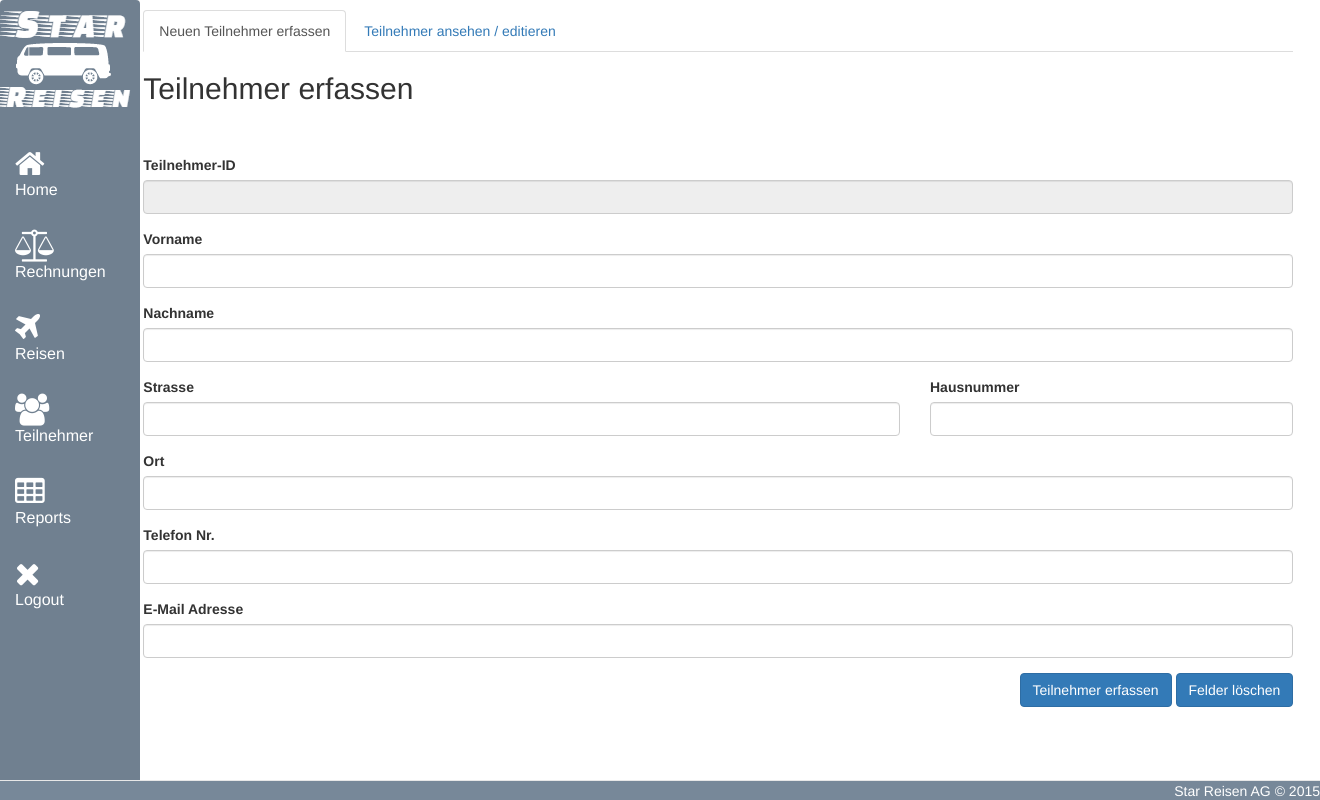
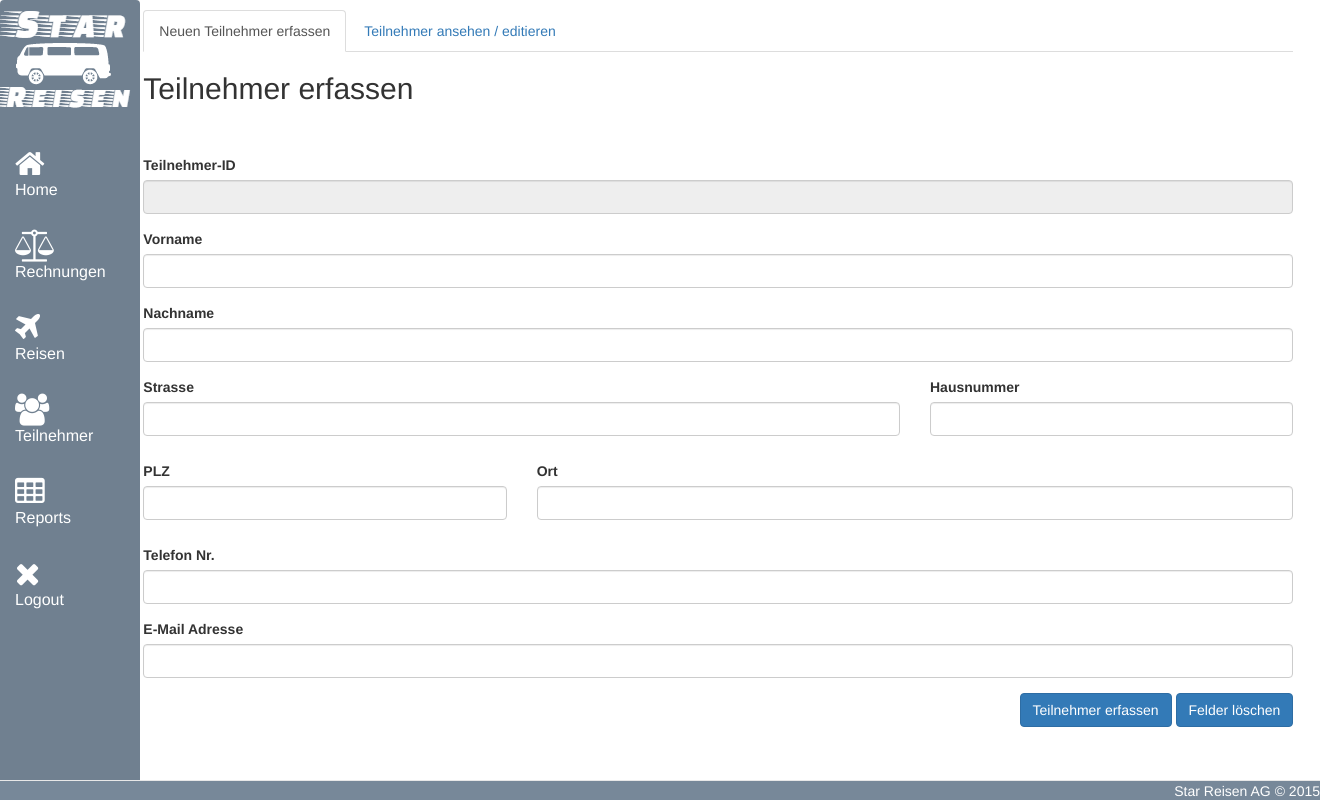
Before and after one commit to FP1989/WebEngineering2015, a PHP site: page /teilnehmer.php in a window 1320 px wide. Run offline with PHP 8.4, Linux system fonts and the light colour scheme; some libraries are stand-ins or nearby versions.

Commit message:
validation teilnehmer formular

```diff
--- a/reisen.write.php
+++ b/reisen.write.php
@@ -63,7 +63,7 @@ if(isset($_POST['gesendet'])) {
         $traveldata['Hinreise'] = $_POST['fromdate'];
         $traveldata['Rueckreise']= $_POST['todate'];
 
-        //create Rechnungsobjekt
+
         $reise = reise::newReise($traveldata);
 
         //make insert-statement
--- /dev/null
+++ b/teilnehmer.write.php
@@ -0,0 +1,139 @@
+<?php
+include("classes/database.class.php");
+include("classes/teilnehmer.class.php");
+// define variables and set to empty values
+$surname_error = $lastname_error = $street_error = $housenumber_error = $plz_error = $town_error = $telefon_error = $email_error = "";
+$surname =  $lastname = $street = $housenumber= $plz= $town = $telefon = $email ="";
+$valid = true;
+$success_alert="";
+$error_alert="";
+
+if(isset($_POST['gesendet'])) {
+    if (empty($_POST['surname'])) {
+        $surname_error = "Bitte einen Vornamen eingeben";
+        $valid="false";
+    }
+    if (empty($_POST['lastname'])) {
+        $lastname_error = "Bitte einen Nachname eingeben";
+        $valid="false";
+    }
+    if (empty($_POST['street'])) {
+        $street_error = "Bitte eine Strasse eingeben";
+        $valid="false";
+    }
+    if (empty($_POST['housenumber'])) {
+        $housenumber_error = "Bitte eine Strasse eingeben";
+        $valid="false";
+    }
+    if (empty($_POST['plz'])) {
+        $plz_error = "Bitte eine PLZ eingeben";
+        $valid="false";
+    }
+    if (empty($_POST['town'])) {
+        $town_error = "Bitte eine Stadt eingeben";
+        $valid="false";
+    }
+    if (empty($_POST['telefon'])) {
+        $telefon_error = "Bitte eine Strasse eingeben";
+        $valid="false";
+    }
+    if (empty($_POST['email'])) {
+        $email_error = "Bitte eine E-Mail Adresse eingeben";
+        $valid="false";
+    }
+    if ($valid) {
+        $participantData = array();
+        $participantData['Vorname'] = $_POST['surname'];
+        $participantData['Nachname']= $_POST['lastname'];
+        $participantData['Strasse']= $_POST['street'];
+        $participantData['Hausnummer']= $_POST['housenumber'];
+        $participantData['PLZ']= $_POST['plz'];
+        $participantData['Ort']= $_POST['town'];
+        $participantData['Telefon']= $_POST['telefon'];
+        $participantData['Mail']= $_POST['email'];
+
+        $participant = teilnehmer::newTeilnehmer($participantData);
+
+        //make insert-statement
+        /** @var database $verbindung */
+        $verbindung = database::getDatabase();
+        $successful = $verbindung->insertTeilnehmner($participant);
+
+        $success_alert= "<div class='alert alert-success' role='alert'>Neuen Teilnehmer erfasst.</div>";
+    }else{
+        $error_alert = "<div class='alert alert-warning' role='alert'>Das Formular enthält Fehler/Unvollständigkeiten.</div>";
+    }
+
+}
+
+
+?>
+
+<form role="form" method="post" action="">
+    <h2>Teilnehmer erfassen</h2><br><br>
+
+    <div class="form-group">
+        <label>Teilnehmer-ID</label>
+        <input class="form-control" type="text" readonly>
+    </div>
+
+    <div class="form-group <?php echo (!empty($surname_error)) ? 'has-error':''; ?>">
+        <label>Vorname</label>
+        <input class="form-control" name="surname" type="text">
+        <?php echo "<span class='help-block'>$surname_error</span>";?>
+    </div>
+
+    <div class="form-group <?php echo (!empty($lastname_error)) ? 'has-error':''; ?>">
+        <label>Nachname</label>
+        <input class="form-control" name="lastname" type="text">
+        <?php echo "<span class='help-block'>$lastname_error</span>";?>
+    </div>
+
+    <div class="form-group">
+        <div class="row">
+            <div class="col-md-8 <?php echo (!empty($street_error)) ? 'has-error':''; ?>">
+                <label>Strasse</label>
+                <input class="form-control" name="street" type="text">
+                <?php echo "<span class='help-block'>$street_error</span>";?>
+            </div>
+            <div class="col-md-4 <?php echo (!empty($housenumber_error)) ? 'has-error':''; ?>">
+                <label>Hausnummer</label>
+                <input class="form-control" name="housenumber" type="number">
+                <?php echo "<span class='help-block'>$housenumber_error</span>";?>
+            </div>
+        </div>
+    </div>
+
+    <div class="form-group">
+        <div class="row">
+            <div class="col-md-4 <?php echo (!empty($plz_error)) ? 'has-error':''; ?>">
+                <label>PLZ</label>
+                <input class="form-control" name="plz" type="text">
+                <?php echo "<span class='help-block'>$plz_error</span>";?>
+            </div>
+            <div class="col-md-8 <?php echo (!empty($town_error)) ? 'has-error':''; ?>">
+                <label>Ort</label>
+                <input class="form-control" name="town" type="text">
+                <?php echo "<span class='help-block'>$town_error</span>";?>
+            </div>
+        </div>
+    </div>
+
+
+    <div class="form-group <?php echo (!empty($telefon_error)) ? 'has-error':''; ?>">
+        <label>Telefon Nr.</label>
+        <input class="form-control" name="telefon" type="number">
+        <?php echo "<span class='help-block'>$telefon_error</span>";?>
+    </div>
+
+    <div class="form-group <?php echo (!empty($email_error)) ? 'has-error':''; ?>">
+        <label>E-Mail Adresse</label>
+        <input class="form-control" name="email" type="text">
+        <?php echo "<span class='help-block'>$email_error</span>";?>
+    </div>
+
+    <div class="form-group pull-right">
+        <button type="submit" name="gesendet" class="btn btn-primary">Teilnehmer erfassen</button>
+        <button type="reset" class="btn btn-primary">Felder l&ouml;schen</button>
+    </div>
+</form>
```
Also changed, not shown: teilnehmer.php (+1 -49 lines).
